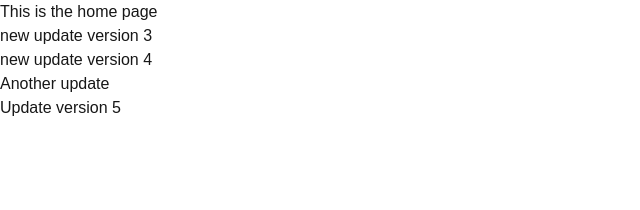
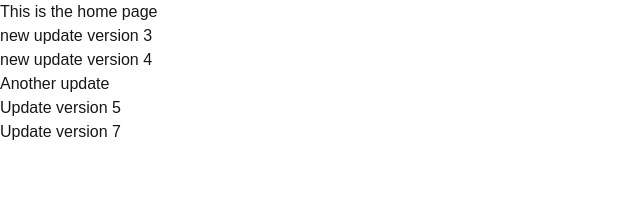
Before and after one commit to Noyonchandrasaha/next_project_ci_1-, a Next.js app: page / in a window 1280 px wide. Shown: the top 210 px of the page, without its empty margins (0-640 px from the left). Built offline with nearby package versions, Linux system fonts and the light colour scheme.

Commit message:
update version 7

```diff
--- a/app/page.tsx
+++ b/app/page.tsx
@@ -7,6 +7,7 @@ export default function Home() {
       <p>new update version 4</p>
       <p>Another update</p>
       <p>Update version 5</p>
+      <p>Update version 7</p>
     </div>
   );
 }
```
